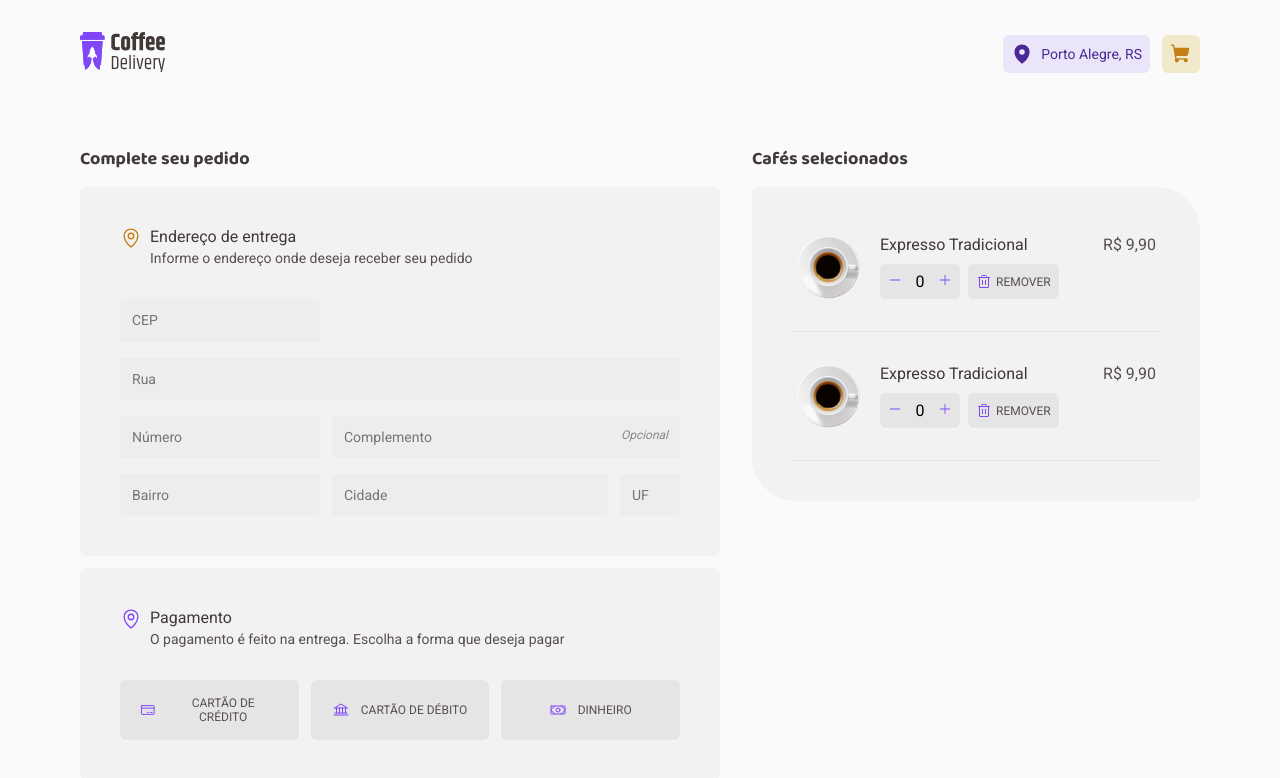
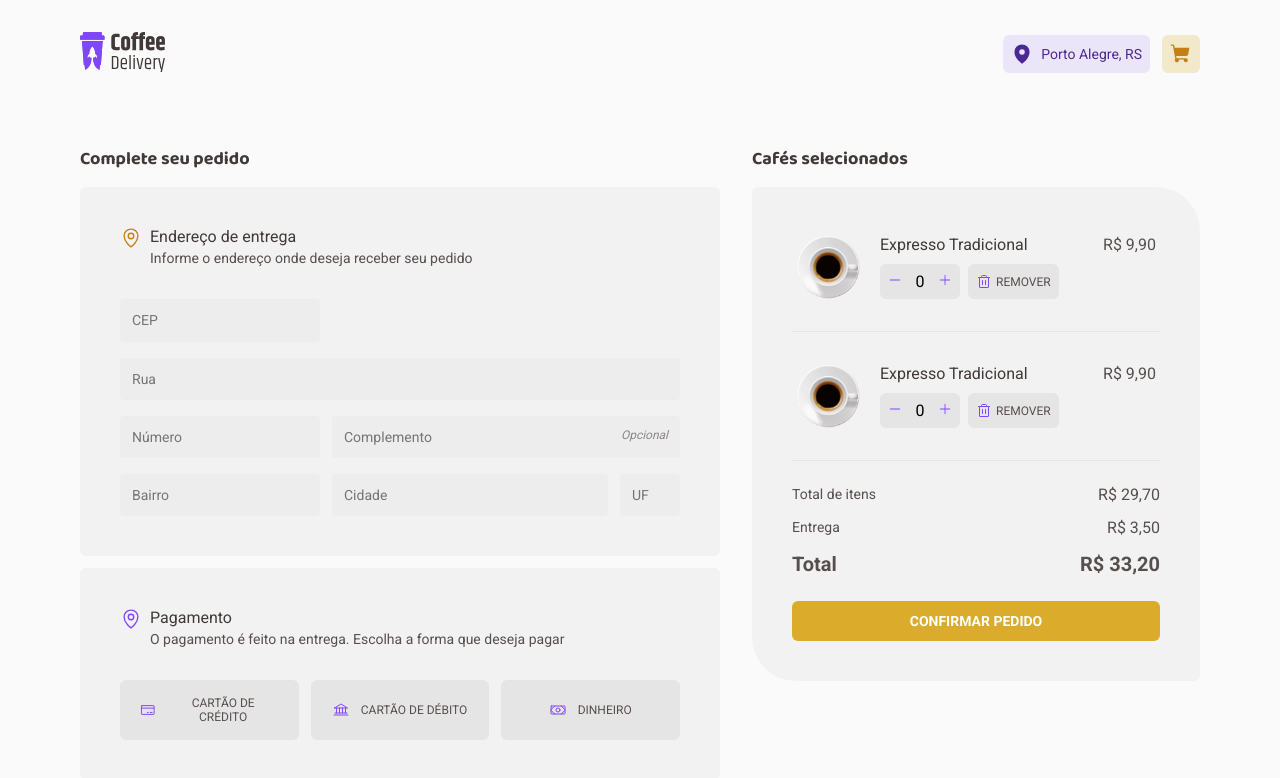
Before and after one commit to legeannd/coffee-delivery, a React (Vite) app: page /checkout in a window 1280 px wide. Shown: the top 778 px of the page. Built offline with nearby package versions, Linux system fonts and the light colour scheme.

Commit message:
feat: create checkout page order info section

```diff
--- a/src/pages/Checkout/index.tsx
+++ b/src/pages/Checkout/index.tsx
@@ -13,6 +13,12 @@ import {
   PaymentLabelContainer,
   SelectButtonsContainer,
   CoffeeBaseContainer,
+  TotalValueContainer,
+  TotalValueRow,
+  LabelText,
+  LabelValue,
+  ConfirmOrderButton,
+  LabelTitle,
 } from './styles'
 
 export function Checkout() {
@@ -75,6 +81,21 @@ export function Checkout() {
         <CoffeeBaseContainer>
           <CoffeeItem />
           <CoffeeItem />
+          <TotalValueContainer>
+            <TotalValueRow>
+              <LabelText>Total de itens</LabelText>
+              <LabelValue>R$ 29,70</LabelValue>
+            </TotalValueRow>
+            <TotalValueRow>
+              <LabelText>Entrega</LabelText>
+              <LabelValue>R$ 3,50</LabelValue>
+            </TotalValueRow>
+            <TotalValueRow>
+              <LabelTitle>Total</LabelTitle>
+              <LabelTitle>R$ 33,20</LabelTitle>
+            </TotalValueRow>
+          </TotalValueContainer>
+          <ConfirmOrderButton>Confirmar pedido</ConfirmOrderButton>
         </CoffeeBaseContainer>
       </SelectedCoffeeContainer>
     </CheckoutContainer>
--- a/src/pages/Checkout/styles.ts
+++ b/src/pages/Checkout/styles.ts
@@ -2,6 +2,7 @@ import styled from 'styled-components'
 
 export const CheckoutContainer = styled.main`
   margin-top: 2.5rem;
+  margin-bottom: 2rem;
   display: grid;
   grid-template-columns: 1fr 28rem;
   gap: 2rem;
@@ -146,3 +147,47 @@ export const CoffeeBaseContainer = styled(BaseContainer)`
   flex-direction: column;
   gap: 1.5rem;
 `
+
+export const TotalValueContainer = styled.div`
+  display: flex;
+  flex-direction: column;
+  gap: 0.75rem;
+`
+
+export const TotalValueRow = styled.div`
+  display: flex;
+  justify-content: space-between;
+`
+
+export const LabelText = styled.span`
+  font-size: 0.875rem;
+  line-height: 130%;
+`
+
+export const LabelValue = styled.span`
+  font-size: 1rem;
+  line-height: 130%;
+`
+
+export const LabelTitle = styled.span`
+  font-weight: 700;
+  font-size: 1.25rem;
+  line-height: 130%;
+`
+
+export const ConfirmOrderButton = styled.button`
+  border: 0;
+  border-radius: 6px;
+  background: ${(props) => props.theme.yellow};
+  color: ${(props) => props.theme.white};
+  font-weight: 700;
+  font-size: 0.875rem;
+  text-transform: uppercase;
+  padding: 0.75rem 0;
+  transition: background-color 0.2s;
+
+  :hover {
+    cursor: pointer;
+    background: ${(props) => props.theme['yellow-dark']};
+  }
+`
```
